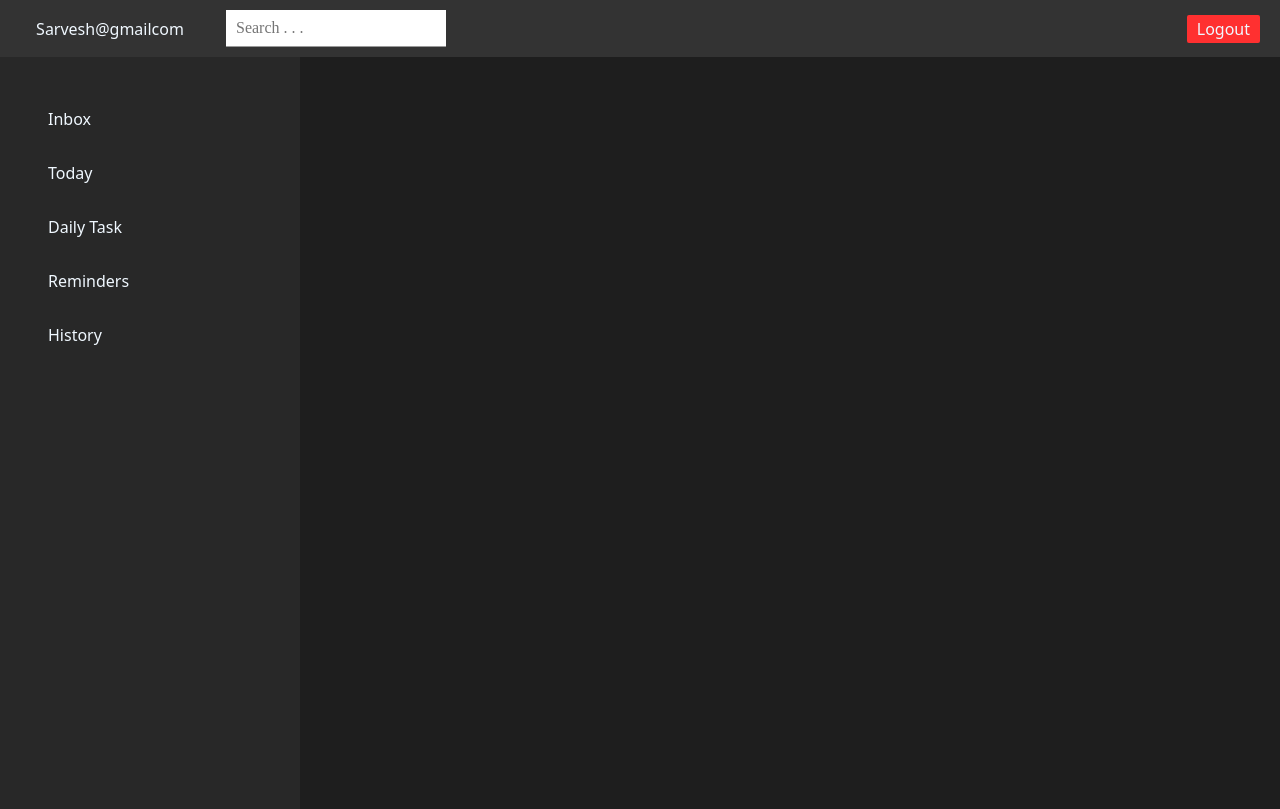
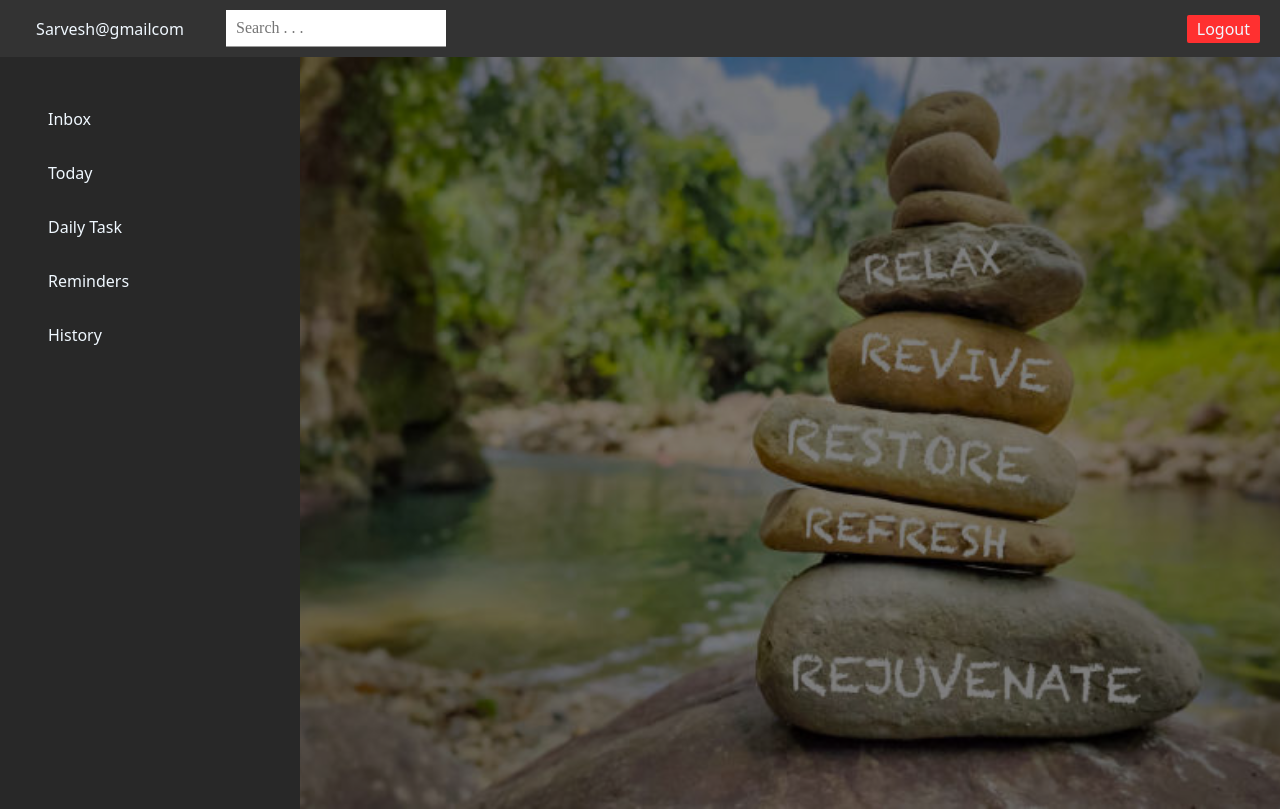
Before and after one commit to SarveshG2002/to-do-list, a React (Vite) app: page /dashboard in a window 1280 px wide. Built offline with nearby package versions, Linux system fonts and the light colour scheme; sample sign-in values are in the browser's storage.

Commit message:
backround image added

```diff
--- a/src/assets/css/Dashboard.css
+++ b/src/assets/css/Dashboard.css
@@ -6,20 +6,24 @@
 
 .content{
 
-    background-color: #1e1e1e;
+    background-image: url('/back.jpg');
+    background-size: cover;
+    background-position: center;
+    background-repeat: no-repeat;
+    background-color: #000000;
     color: aliceblue;
     display: flex;
     /* justify-content: space-around; */
     flex-direction: column;
     /* justify-content: space-evenly; */
     align-items: center;
+    box-shadow: inset 0 0 0 1000px rgba(0, 0, 0, 0.5);
 }
 
 .TodayInfo{
     margin-top: 20px;
     width: 90%;
 }
-
 
 
 
```
Also changed, not shown: public/back.jpg (added).
